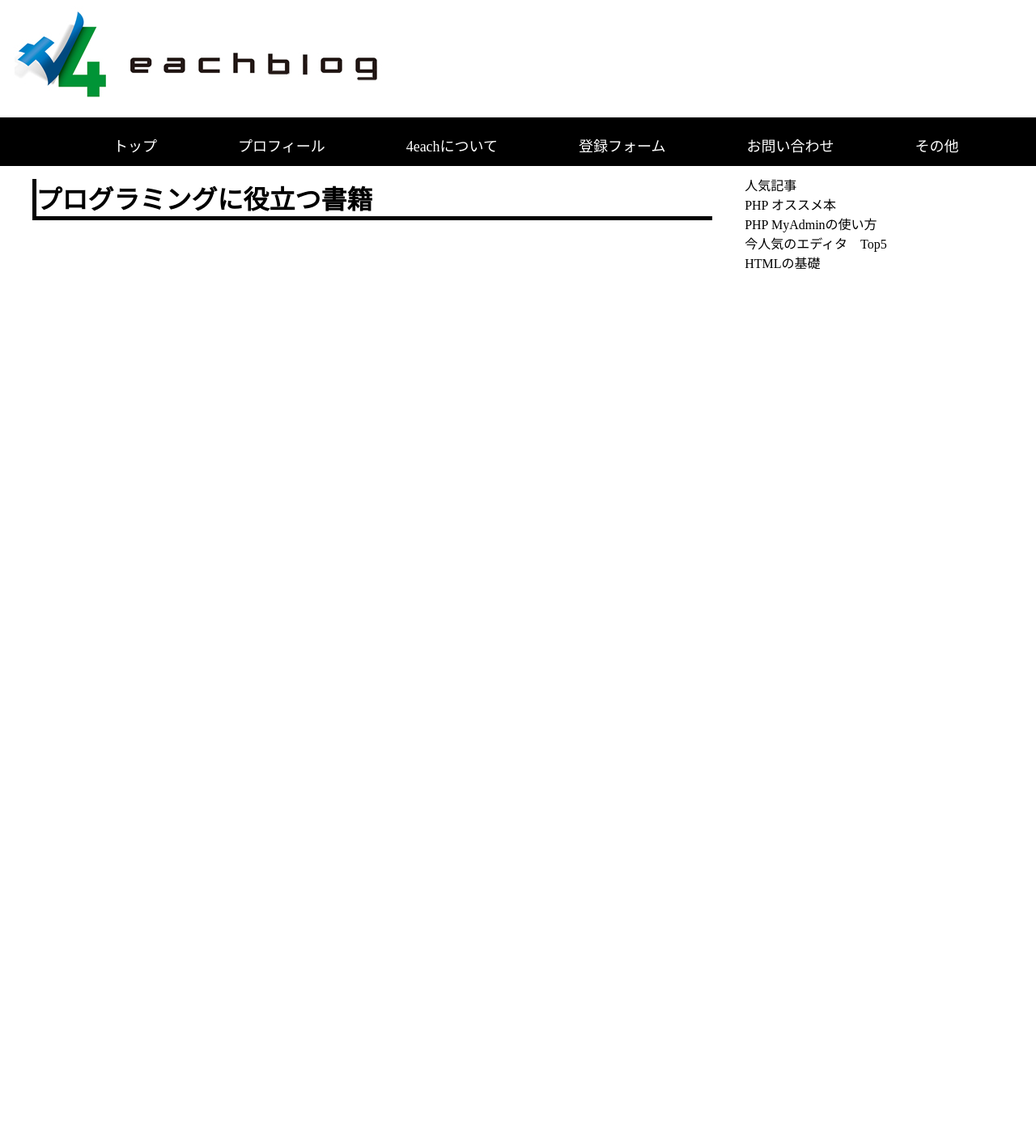
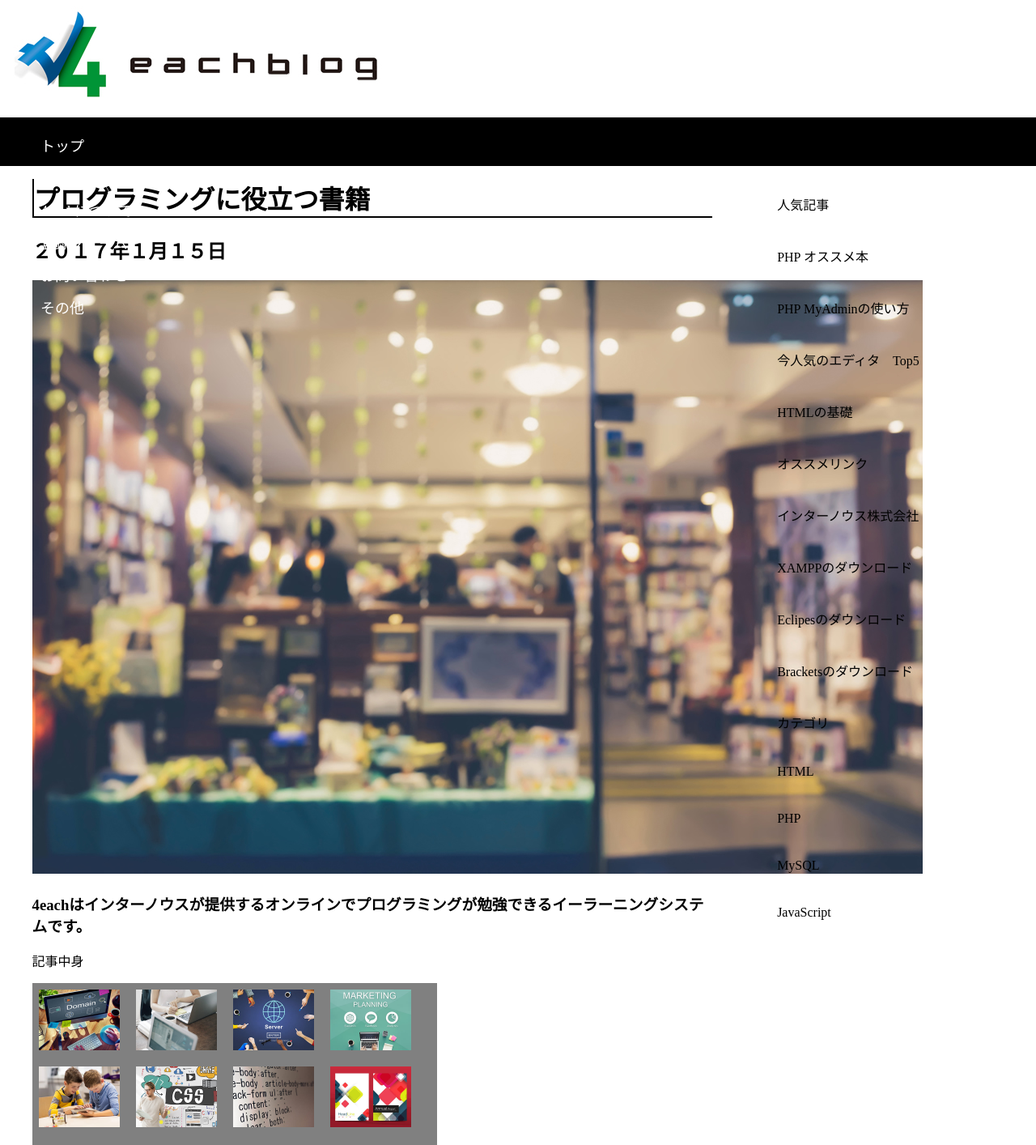
Before and after one commit to unosaan/test, a PHP site: page / in a window 1280 px wide. Shown: the whole page at 81% size. Before the commit the page ends 333 px from the top, so only its background shows below. Run offline with PHP 8.4, Linux system fonts and the light colour scheme.

Commit message:
1月24日

```diff
--- a/4eachblog/index.html
+++ b/4eachblog/index.html
@@ -11,7 +11,6 @@
         <img src="4eachblog_logo.jpg">
 
         <header>
-            <div class="logo"></div>
             <ul>
             <li>トップ</li>
             <li>プロフィール</li>
@@ -20,9 +19,6 @@
             <li>お問い合わせ</li>
             <li>その他</li>
             </ul>
-
-
-
         </header>
 
 
@@ -32,24 +28,63 @@
 
                 <div class="left">
                 <h1>プログラミングに役立つ書籍</h1>
+                <h2>２０１７年１月１５日</h2>
+                <img src="bookstore.jpg">
+                <h3>4eachはインターノウスが提供するオンラインでプログラミングが勉強できるイーラーニングシステムです。</h3>
+                    <p>記事中身</p>
+
+
+                    <div class="aaa">
+
+                    <img src="pic1.jpg">
+                    <img src="pic2.jpg">
+                    <img src="pic3.jpg">
+                    <img src="pic4.jpg">
+                    <img src="pic5.jpg">
+                    <img src="pic6.jpg">
+                    <img src="pic7.jpg">
+                    <img src="pic8.jpg">
+
+                    </div>
+
+
+
+
+
+
+
+
+
 
                 </div>
-                <div class
+                <div class="right">
+                <ul>
 
-                     ="right">
-                <ul>
-                    <li>人気記事</li>
+                    <li>
+                        人気記事</li>
                 <li>PHP オススメ本</li>
                 <li>PHP MyAdminの使い方</li>
                 <li>今人気のエディタ　Top5</li>
                 <li>HTMLの基礎</li>
+                <li>オススメリンク</li>
+                <li>インターノウス株式会社</li>
+                <li>XAMPPのダウンロード</li>
+                <li>Eclipesのダウンロード</li>
+                <li>Bracketsのダウンロード</li>
+                <li>カテゴリ</li>
+                <li>HTML</li>
+                <li>PHP</li>
+                <li>MySQL</li>
+                <li>JavaScript</li>
                 </ul>
 
                 </div>
 
 
 
+
             </div>
+
 
 
 
@@ -59,6 +94,5 @@
 
 
 
-
     </body>
 </html>
--- a/4eachblog/style.css
+++ b/4eachblog/style.css
@@ -7,27 +7,24 @@ height: 60px;
 background-color:black;
 }
 
-.logo{float:center;
-    width:200px;
-    padding-right:100px;
-    color:white;
-    font-size:100px;
-    line-height:60px;
-}
 
-header ul{float:center;
+header ul{float:left;
 line-height:40px;
 }
 
-header ul li{float:left;
-    padding-left:100px;
+header li{clear:left;
+    float:left;
+    padding-left:10px;
     list-style:none;
     color:white;
     font-size:18px;
 }
-.main-container{width:95%;
-                margin: 0 auto;
-                margin-top:70px;
+
+
+.main-container{clear:left;
+    width:95%;
+    margin: 0 auto;
+    margin-top:70px;
 }
 
 
@@ -35,18 +32,38 @@ header ul li{float:left;
 
 .right{float:left;
     width: 30%;
-    height:450px;
+    height:400px;
     margin-bottom:40px;
 
 }
-ul li{
+
+
+.right ul li{
     list-style-type:none;
+    margin:40px;
 }
+
+
 
 .left{float:left;
       width:70%;
       height:450px;
 }
 
-h1{border-left:5px solid black;
-border-bottom:5px solid black;}
+h1{border-left:2px solid black;
+border-bottom:2px solid black;}
+
+
+
+.aaa{
+    width:500px;
+    height:200px;
+    background-color: gray;
+
+}
+
+
+.aaa img{
+    width:100px;
+    margin:8px;
+}
```
